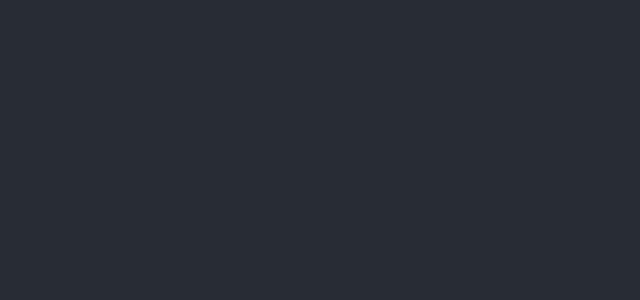
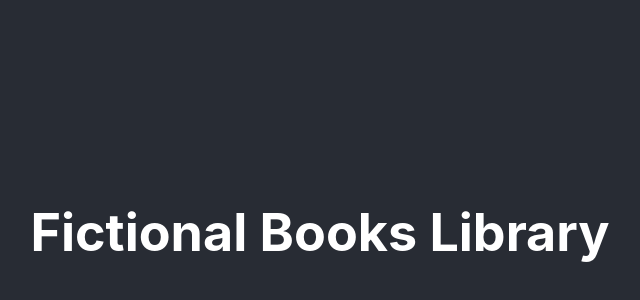
Before and after one commit to thebigdavec/fictional-books-library, a React (Create React App) app: page / in a window 1280 px wide. Shown: the part 168-468 px from the top of the page, without its empty margins (320-960 px from the left). Built offline with nearby package versions, Linux system fonts and the light colour scheme.

Commit message:
Display app title in h1 tags

```diff
--- a/src/App.js
+++ b/src/App.js
@@ -6,7 +6,11 @@ function App() {
   return (
     <div className="App">
       <header className="App-header">
-
+<div>
+  <h1>
+    Fictional Books Library
+  </h1>
+</div>
       </header>
     </div>
   );
```
